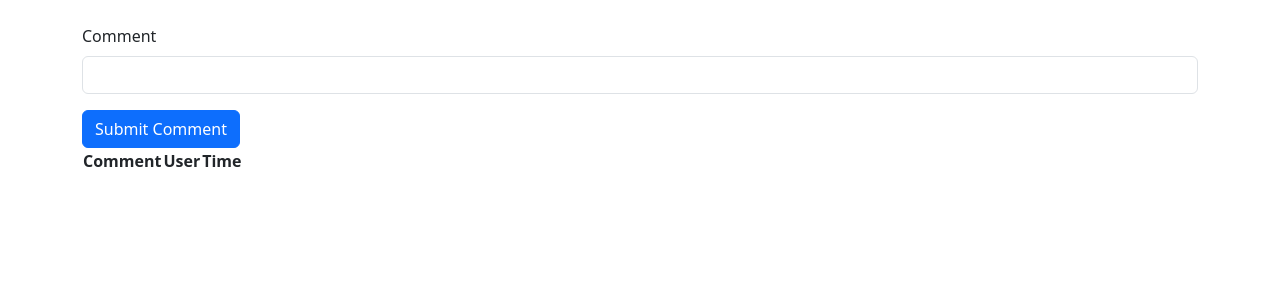
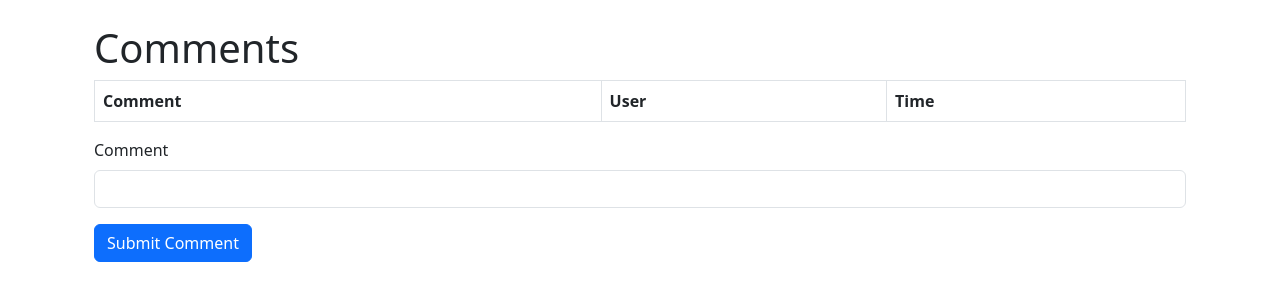
Before and after one commit to Wojciech-Przybylski/ams-group-project, a Flask app: page /discussion-board/1 in a window 1280 px wide. Shown: the part 76-377 px from the top of the page. Run offline with Flask 3, Linux system fonts and the light colour scheme; the visitor is signed in with stand-in values (Sample User, id 1); lists and menus that the app fills with data are empty.

Commit message:
Added styling for table

```diff
--- a/application/templates/thread.html
+++ b/application/templates/thread.html
@@ -1,11 +1,15 @@
 {% extends 'nav.html' %}
 {% block content %}
 
-<table>
-    <thead>
+<div class="container">
+    <h1>Comments</h1>
+    <table class="table table-bordered table-striped">
+        <thead class="thead-dark">
+            <tr>
                 <th>Comment</th>
                 <th>User</th>
                 <th>Time</th>
+            </tr>
         </thead>
         <tbody>
             {% for comment in comments %}
@@ -16,6 +20,7 @@
             </tr>
             {% endfor %}
         </tbody>
+    </table>
     <form class="form" action="" method="POST">
         {{ form.hidden_tag() }}
         <div class="mb-3">
@@ -24,6 +29,7 @@
         </div>
         <button type="submit" class="btn btn-primary">Submit Comment</button>
     </form>
-</table>
+</div>
+
 
 {% endblock %}
```
Lines whose indentation alone changed are shown as unchanged.
